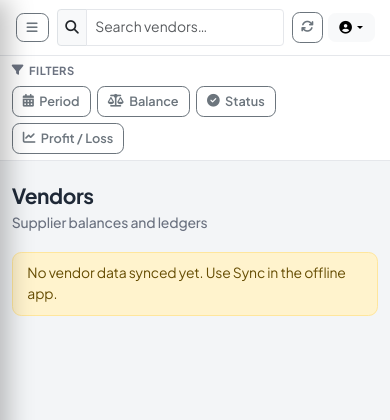
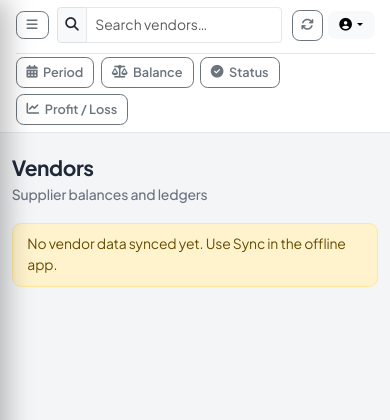
Before and after one commit to UsmanLatif112/Agri_Books_Online_Portal, a Flask app: page /app/vendors in a window 390 px wide. Shown: the top 420 px of the page. Run offline with Flask 3, Linux system fonts and the light colour scheme; the visitor is signed in with stand-in values (Sample User, id 1).

Commit message:
Add Agri Books home-screen icons and web manifest for bookmarks.
Co-authored-by: Cursor <cursoragent@cursor.com>

```diff
--- a/portal/static/css/portal.css
+++ b/portal/static/css/portal.css
@@ -129,11 +129,8 @@ body.erp-body {
     top: 0;
     flex-shrink: 0;
   }
-  .erp-filters-bar {
-    position: relative !important;
-    top: auto !important;
-    z-index: 2;
-    flex-shrink: 0;
+  .erp-topbar.has-page-filters .topbar-page-filters {
+    max-width: 100%;
   }
 
   .erp-content {
@@ -187,7 +184,6 @@ body.erp-body {
 @media print {
   .erp-sidebar,
   .erp-topbar,
-  .erp-filters-bar,
   .sidebar-backdrop,
   .dt-toolbar,
   .dt-footer,
--- a/portal/static/css/theme.css
+++ b/portal/static/css/theme.css
@@ -215,40 +215,14 @@ p { margin-bottom: 0.45rem; }
   to { transform: rotate(360deg); }
 }
 
-/* Page filters live in erp-filters-bar (not cramped into the topbar) */
+/* Page filters sit in the header bar (between search and user actions) */
 .topbar-right {
   flex-wrap: nowrap;
   min-width: 0;
 }
-.erp-filters-bar {
-  position: sticky;
-  top: 56px;
-  z-index: 1030;
-  background: var(--erp-card);
-  border-bottom: 1px solid var(--erp-border);
-  padding: 0.45rem 1rem;
-}
-.erp-filters-bar-inner {
-  display: flex;
-  align-items: center;
-  flex-wrap: wrap;
-  gap: 0.45rem 0.65rem;
-  min-width: 0;
-}
-.erp-filters-bar-label {
-  display: inline-flex;
-  align-items: center;
-  gap: 0.35rem;
-  flex-shrink: 0;
-  font-size: 0.72rem;
-  font-weight: 700;
-  letter-spacing: 0.04em;
-  text-transform: uppercase;
-  color: var(--erp-muted);
-  margin-right: 0.15rem;
-}
-.erp-filters-bar-label i {
-  font-size: 0.75rem;
+.erp-topbar.has-page-filters {
+  flex-wrap: nowrap;
+  gap: 0.65rem !important;
 }
 .topbar-page-filters {
   display: flex;
@@ -256,7 +230,9 @@ p { margin-bottom: 0.45rem; }
   flex-wrap: wrap;
   gap: 0.4rem;
   min-width: 0;
-  flex: 1;
+  flex: 1 1 auto;
+  justify-content: flex-end;
+  overflow: visible;
 }
 .topbar-page-filters:empty {
   display: none;
@@ -516,11 +492,18 @@ p { margin-bottom: 0.45rem; }
   .topbar-right {
     gap: 0.35rem !important;
   }
-  .erp-filters-bar {
-    padding: 0.4rem 0.75rem;
+  .erp-topbar.has-page-filters {
+    flex-wrap: wrap;
+    row-gap: 0.45rem;
+    padding-top: 0.45rem;
+    padding-bottom: 0.45rem;
   }
-  .erp-filters-bar-label {
-    width: 100%;
+  .erp-topbar.has-page-filters .topbar-page-filters {
+    order: 3;
+    flex: 1 1 100%;
+    justify-content: flex-start;
+    padding-top: 0.15rem;
+    border-top: 1px solid var(--erp-border);
   }
   .header-filter-toggle-label {
     max-width: 5.5rem;
--- a/portal/templates/base.html
+++ b/portal/templates/base.html
@@ -4,14 +4,25 @@
   <meta charset="utf-8">
   <meta name="viewport" content="width=device-width, initial-scale=1">
   <meta name="csrf-token" content="{{ csrf_token() }}">
+  <meta name="application-name" content="{{ suite_name|default('Agri Books') }}">
+  <meta name="apple-mobile-web-app-title" content="Agri Books">
+  <meta name="apple-mobile-web-app-capable" content="yes">
+  <meta name="apple-mobile-web-app-status-bar-style" content="default">
+  <meta name="mobile-web-app-capable" content="yes">
+  <meta name="theme-color" content="#166534">
   <title>{% block title %}{{ suite_name }}{% endblock %}</title>
+  {# Browser tab can use company branding; home-screen bookmark always uses Agri Books icons #}
+  <link rel="icon" type="image/png" sizes="32x32" href="{{ url_for('static', filename='img/favicon-32.png') }}?v=2">
+  <link rel="icon" type="image/png" sizes="48x48" href="{{ url_for('static', filename='img/favicon-48.png') }}?v=2">
   <link rel="icon" type="image/png" href="{{ brand_favicon|default(url_for('static', filename='img/favicon-32.png')) }}">
+  <link rel="apple-touch-icon" sizes="180x180" href="{{ url_for('static', filename='img/apple-touch-icon.png') }}?v=2">
+  <link rel="manifest" href="{{ url_for('static', filename='site.webmanifest') }}?v=2">
   <link href="https://cdn.jsdelivr.net/npm/bootstrap@5.3.3/dist/css/bootstrap.min.css" rel="stylesheet">
   <link href="https://cdnjs.cloudflare.com/ajax/libs/font-awesome/6.5.2/css/all.min.css" rel="stylesheet">
   <link href="https://fonts.googleapis.com/css2?family=Plus+Jakarta+Sans:wght@400;500;600;700&display=swap" rel="stylesheet">
-  <link href="{{ url_for('static', filename='css/theme.css') }}?v=25" rel="stylesheet">
+  <link href="{{ url_for('static', filename='css/theme.css') }}?v=26" rel="stylesheet">
   <link href="{{ url_for('static', filename='vendor/datatables/dataTables.bootstrap5.min.css') }}" rel="stylesheet">
-  <link href="{{ url_for('static', filename='css/portal.css') }}?v=8" rel="stylesheet">
+  <link href="{{ url_for('static', filename='css/portal.css') }}?v=9" rel="stylesheet">
   {% block extra_css %}{% endblock %}
 </head>
 <body class="erp-body">
@@ -20,7 +31,7 @@
 <div class="erp-wrapper">
   {% include 'partials/sidebar.html' %}
   <div class="erp-main">
-    <header class="erp-topbar d-flex align-items-center justify-content-between px-3 gap-2">
+    <header class="erp-topbar d-flex align-items-center justify-content-between px-3 gap-2{% if _page_filters|trim %} has-page-filters{% endif %}">
       <div class="d-flex align-items-center gap-2 topbar-left min-w-0">
         <button class="btn btn-sm btn-outline-secondary d-lg-none" id="sidebar-toggle" type="button" aria-label="Menu">
           <i class="fa-solid fa-bars"></i>
@@ -32,6 +43,11 @@
           </div>
         </form>
       </div>
+      {% if _page_filters|trim %}
+      <div class="topbar-page-filters" id="erp-header-filters" aria-label="Page filters">
+        {{ _page_filters|safe }}
+      </div>
+      {% endif %}
       <div class="d-flex align-items-center gap-2 topbar-right flex-shrink-0">
         <button type="button" class="btn btn-sm btn-outline-secondary page-refresh-btn" id="page-refresh-btn" title="Refresh" onclick="location.reload()">
           <i class="fa-solid fa-arrows-rotate"></i>
@@ -52,16 +68,6 @@
         </div>
       </div>
     </header>
-    {% if _page_filters|trim %}
-    <div class="erp-filters-bar" id="erp-filters-bar">
-      <div class="erp-filters-bar-inner">
-        <span class="erp-filters-bar-label"><i class="fa-solid fa-filter"></i> Filters</span>
-        <div class="topbar-page-filters">
-          {{ _page_filters|safe }}
-        </div>
-      </div>
-    </div>
-    {% endif %}
     <main class="erp-content container-fluid py-3">
       {% include 'partials/flash.html' %}
       {% block content %}{% endblock %}
```
Also changed, not shown: portal/static/img/apple-touch-icon.png (added), portal/static/img/favicon-32.png, portal/static/img/favicon-48.png (added), portal/static/img/icon-192.png (added), portal/static/img/icon-512.png (added), portal/static/site.webmanifest (added).
